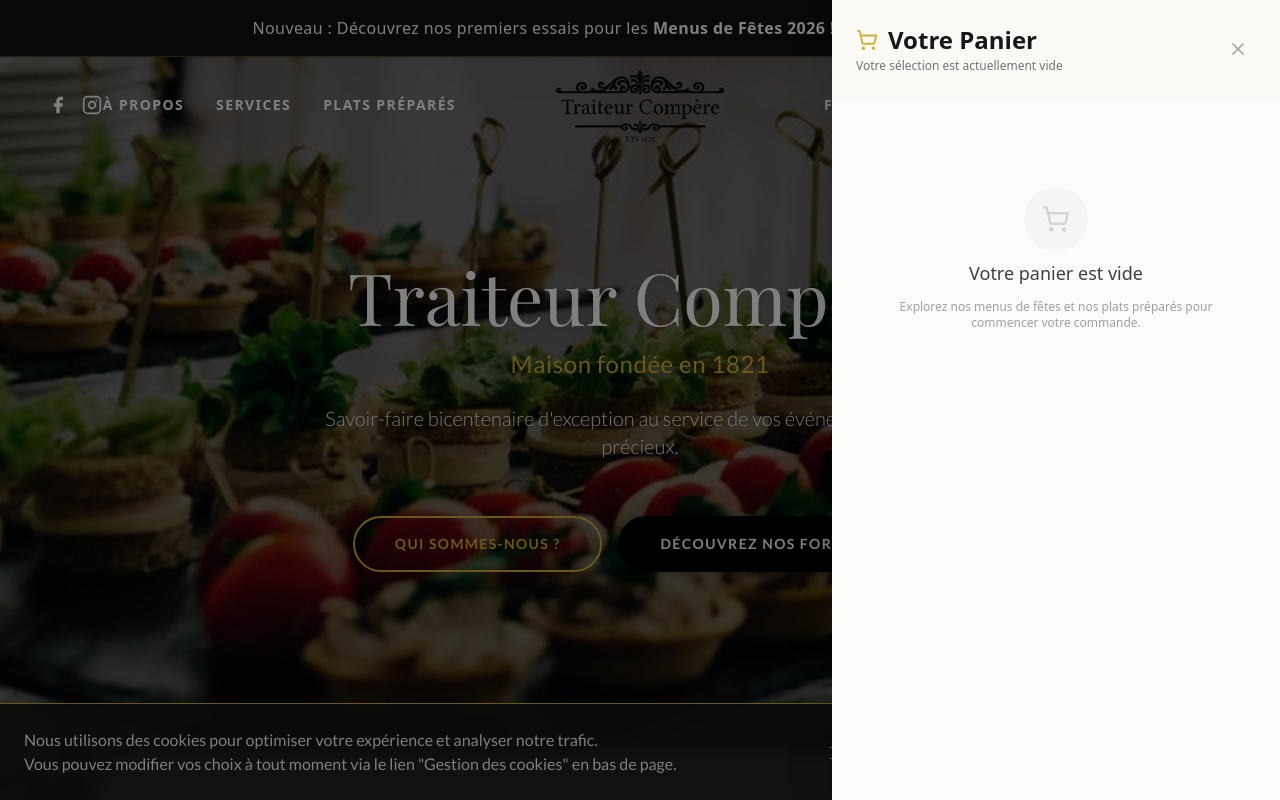
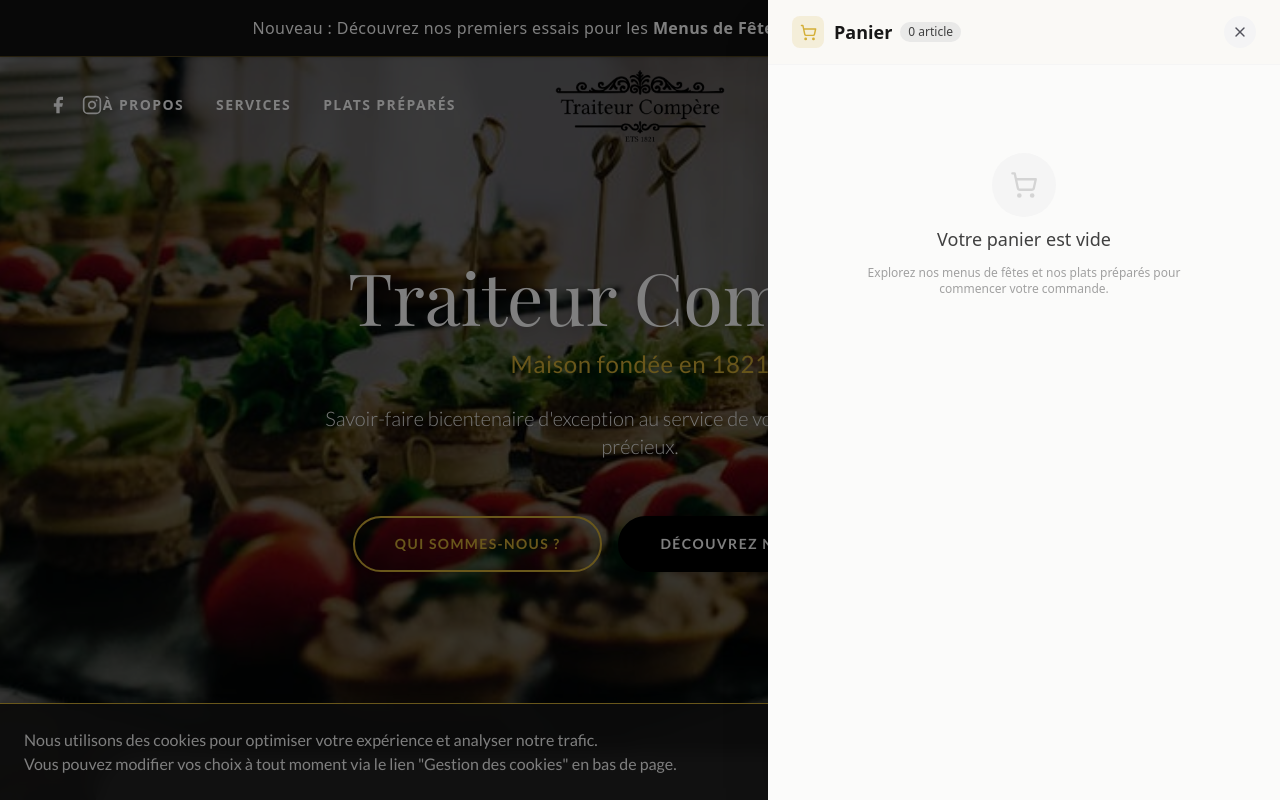
Before and after one commit to FlorianMeganck/traiteur-compere, a Next.js app: page / in a window 1280 px wide. Both pictures are taken after a click on the button 1212 px from the left and 105 px from the top of the page. Shown: the top 800 px of the page. Built offline with nearby package versions, Linux system fonts and the light colour scheme; a web font is replaced by a local one.

Commit message:
style(cart): refonte structurelle moderne du Cart Drawer (gabarit élargi sm:max-w-md lg:max-w-lg, header compact, grille de composition avec étiquettes et footer sticky)

```diff
--- a/app/components/Navbar.tsx
+++ b/app/components/Navbar.tsx
@@ -292,30 +292,34 @@ export default function Navbar() {
                             animate={{ x: 0 }}
                             exit={{ x: "100%" }}
                             transition={{ type: "spring", damping: 25, stiffness: 200 }}
-                            className="fixed top-0 right-0 h-[100dvh] w-full max-w-md bg-white z-[70] shadow-2xl flex flex-col"
+                            className="fixed top-0 right-0 h-[100dvh] w-full sm:max-w-md lg:max-w-lg bg-white z-[70] shadow-2xl flex flex-col"
                         >
-                            <div className="p-5 sm:p-6 border-b border-neutral-100/80 flex justify-between items-center bg-[#FAF9F6]">
-                                <div>
-                                    <h2 className="text-xl sm:text-2xl font-serif font-bold text-neutral-900 flex items-center gap-2.5">
-                                        <ShoppingCart className="text-[#D4AF37]" size={22} />
-                                        <span>Votre Panier</span>
-                                    </h2>
-                                    <p className="text-xs text-neutral-500 font-light mt-0.5">
-                                        {totalItems === 0
-                                            ? "Votre sélection est actuellement vide"
-                                            : `${totalItems} ${totalItems > 1 ? 'articles sélectionnés' : 'article sélectionné'}`}
-                                    </p>
+                            {/* 1. HEADER COMPACT */}
+                            <div className="px-6 py-4 border-b border-neutral-100 flex justify-between items-center bg-[#FAF9F6] shrink-0">
+                                <div className="flex items-center gap-2.5">
+                                    <div className="w-8 h-8 rounded-lg bg-[#D4AF37]/15 text-[#D4AF37] flex items-center justify-center">
+                                        <ShoppingCart size={17} />
+                                    </div>
+                                    <div className="flex items-center gap-2">
+                                        <h2 className="font-serif font-bold text-lg text-neutral-900">
+                                            Panier
+                                        </h2>
+                                        <span className="text-xs bg-neutral-200/80 text-neutral-700 font-medium px-2 py-0.5 rounded-full">
+                                            {totalItems} {totalItems > 1 ? 'articles' : 'article'}
+                                        </span>
+                                    </div>
                                 </div>
                                 <button
                                     onClick={() => setIsCartOpen(false)}
-                                    className="w-9 h-9 rounded-full flex items-center justify-center text-neutral-400 hover:text-neutral-900 hover:bg-neutral-200/60 transition-all duration-200"
+                                    className="w-8 h-8 rounded-full bg-zinc-100 hover:bg-zinc-200 text-zinc-600 hover:text-black flex items-center justify-center transition-all duration-200"
                                     aria-label="Fermer le panier"
                                 >
-                                    <X size={20} />
+                                    <X size={16} />
                                 </button>
                             </div>
 
-                            <div className="flex-1 overflow-y-auto overscroll-y-contain p-5 sm:p-6 space-y-4 bg-[#FBFBFA]">
+                            {/* 2. CORPS DÉFILABLE */}
+                            <div className="flex-1 overflow-y-auto overscroll-y-contain p-6 space-y-4 bg-[#FBFBFA]">
                                 {cartItems.length === 0 ? (
                                     <div className="text-center text-neutral-400 py-16 px-4 space-y-3">
                                         <div className="w-16 h-16 rounded-full bg-neutral-100 text-neutral-300 flex items-center justify-center mx-auto mb-2">
@@ -339,25 +343,25 @@ export default function Navbar() {
                                                 {/* Bouton supprimer discret */}
                                                 <button
                                                     onClick={() => removeFromCart(item.id)}
-                                                    className="absolute top-3.5 right-3.5 w-7 h-7 flex items-center justify-center rounded-full text-neutral-300 hover:text-red-500 hover:bg-red-50 transition-colors"
+                                                    className="absolute top-3.5 right-3.5 w-7 h-7 flex items-center justify-center rounded-lg text-neutral-400 hover:text-red-600 hover:bg-red-50 transition-colors"
                                                     title="Supprimer l'article"
                                                 >
                                                     <Trash2 size={16} />
                                                 </button>
 
                                                 <div className="pr-7">
-                                                    {/* Tags & Nom du plat */}
-                                                    <div className="flex items-center gap-2 mb-1.5 flex-wrap">
+                                                    {/* En-tête de carte : Tag & Nom */}
+                                                    <div className="flex items-center gap-2 mb-1 flex-wrap">
                                                         {isFestive ? (
-                                                            <span className="text-[10px] bg-amber-50 text-amber-800 border border-amber-200/80 font-bold px-2.5 py-0.5 rounded-full uppercase tracking-wider">
+                                                            <span className="text-[10px] bg-amber-50 text-amber-800 border border-amber-200 font-bold px-2 py-0.5 rounded-full uppercase tracking-wider">
                                                                 Fêtes
                                                             </span>
                                                         ) : (
-                                                            <span className="text-[10px] bg-neutral-100 text-neutral-600 font-bold px-2.5 py-0.5 rounded-full uppercase tracking-wider">
+                                                            <span className="text-[10px] bg-neutral-100 text-neutral-600 font-bold px-2 py-0.5 rounded-full uppercase tracking-wider">
                                                                 Semaine
                                                             </span>
                                                         )}
-                                                        <h4 className="font-serif font-bold text-neutral-900 text-sm sm:text-base leading-snug">
+                                                        <h4 className="font-serif font-bold text-neutral-900 text-base leading-snug">
                                                             {item.nomPlat}
                                                         </h4>
                                                     </div>
@@ -366,31 +370,37 @@ export default function Navbar() {
                                                         {item.badge || (weekData ? `${item.jour} (${weekData.week.split(' :')[0]})` : item.jour)}
                                                     </p>
 
-                                                    {/* Composition détaillée du Menu de Fêtes avec micro-puces dorées */}
+                                                    {/* Zone de composition avec étiquettes claires */}
                                                     {isFestive && item.coursesSummary && item.coursesSummary.length > 0 && (
-                                                        <div className="bg-[#FAF9F6] border border-amber-100/80 rounded-xl p-3 mb-3 space-y-1.5 text-xs text-neutral-700">
-                                                            {item.coursesSummary.map((course, cIdx) => (
-                                                                <div key={cIdx} className="flex items-start gap-2 leading-snug">
-                                                                    <span className="w-1.5 h-1.5 rounded-full bg-[#D4AF37] mt-1.5 shrink-0" />
-                                                                    <span>
-                                                                        <strong className="text-neutral-900 font-semibold">{course.split(':')[0]} :</strong> {course.split(':').slice(1).join(':')}
-                                                                    </span>
-                                                                </div>
-                                                            ))}
+                                                        <div className="bg-[#FAF9F6] border border-neutral-200/80 rounded-xl p-3 mb-3.5 space-y-2 text-xs">
+                                                            {item.coursesSummary.map((course, cIdx) => {
+                                                                const [label, ...valParts] = course.split(':');
+                                                                const value = valParts.join(':').trim();
+                                                                return (
+                                                                    <div key={cIdx} className="grid grid-cols-[68px_1fr] items-start gap-2 leading-snug">
+                                                                        <span className="font-bold text-[9px] uppercase tracking-wider text-[#927116] bg-[#D4AF37]/15 px-1 py-0.5 rounded text-center shrink-0">
+                                                                            {label.trim()}
+                                                                        </span>
+                                                                        <span className="text-neutral-850 font-medium">
+                                                                            {value}
+                                                                        </span>
+                                                                    </div>
+                                                                );
+                                                            })}
                                                         </div>
                                                     )}
 
                                                     {/* Soupes associées (Plats préparés) */}
                                                     {item.soupes && Object.entries(item.soupes).map(([soupe, qty]) => qty > 0 && (
-                                                        <div key={soupe} className="flex justify-between items-center text-xs text-neutral-600 mb-2 pl-3 border-l-2 border-[#D4AF37]/50 py-0.5">
+                                                        <div key={soupe} className="flex justify-between items-center text-xs text-neutral-600 mb-2 pl-2.5 border-l-2 border-[#D4AF37]/50 py-0.5">
                                                             <span>+ {qty}x {soupe}</span>
-                                                            <span className="font-semibold text-neutral-800">{qty * (item.prixUnitaireSoupe || 0)} €</span>
+                                                            <span className="font-semibold text-neutral-900">{qty * (item.prixUnitaireSoupe || 0)} €</span>
                                                         </div>
                                                     ))}
 
-                                                    {/* Contrôleur de Quantité Capsule & Prix Total */}
+                                                    {/* Ligne d'action inférieure : Sélecteur quantité compact & Prix total */}
                                                     <div className="flex justify-between items-center pt-2 mt-2 border-t border-neutral-100">
-                                                        {/* Capsule +/- */}
+                                                        {/* Sélecteur de quantité compact */}
                                                         <div className="inline-flex items-center gap-1.5 bg-neutral-50 border border-neutral-200/80 p-1 rounded-full shadow-2xs">
                                                             <button
                                                                 onClick={() => updateQuantity(item.id, -1)}
@@ -411,9 +421,9 @@ export default function Navbar() {
                                                             </button>
                                                         </div>
 
-                                                        {/* Prix Ligne */}
+                                                        {/* Prix total de la ligne */}
                                                         <div className="text-right">
-                                                            <span className="text-sm sm:text-base font-bold text-neutral-900">
+                                                            <span className="text-base font-bold text-neutral-900 font-serif">
                                                                 {item.prixTotalLigne.toLocaleString('fr-BE', { minimumFractionDigits: 2 })} €
                                                             </span>
                                                         </div>
@@ -425,20 +435,24 @@ export default function Navbar() {
                                 )}
                             </div>
 
+                            {/* 3. FOOTER COLLÉ EN BAS */}
                             {cartItems.length > 0 && (
-                                <div className="p-6 border-t border-neutral-200/80 bg-white space-y-4 shadow-lg">
+                                <div className="sticky bottom-0 bg-white border-t border-neutral-100 p-6 space-y-4 shadow-[0_-4px_20px_rgba(0,0,0,0.06)] shrink-0">
                                     <div className="flex justify-between items-baseline">
-                                        <span className="text-xs uppercase tracking-widest text-neutral-500 font-semibold">Sous-total estimé</span>
-                                        <span className="text-2xl sm:text-3xl font-serif font-bold text-[#D4AF37]">
+                                        <div>
+                                            <span className="text-sm font-bold text-neutral-900 block">Total TTC</span>
+                                            <span className="text-[11px] text-neutral-400">TVA incluse</span>
+                                        </div>
+                                        <span className="text-3xl font-serif font-bold text-[#D4AF37]">
                                             {cartTotal.toLocaleString('fr-BE', { minimumFractionDigits: 2 })} €
                                         </span>
                                     </div>
                                     <Link
                                         href={cartItems.some(i => i.itemType === 'menu_fete' || i.semaineId.startsWith('menu') || i.semaineId.startsWith('fetes')) ? "/contact?type=menus_fetes" : "/contact?type=plat_prepare"}
                                         onClick={() => setIsCartOpen(false)}
-                                        className="w-full bg-black hover:bg-[#D4AF37] text-white font-bold text-center py-4 px-6 rounded-2xl flex justify-center items-center gap-2.5 uppercase tracking-wider text-xs sm:text-sm transition-all duration-300 shadow-md hover:shadow-xl hover:scale-[1.01]"
+                                        className="w-full bg-black hover:bg-[#D4AF37] text-white font-bold text-center py-4 px-6 rounded-xl flex justify-center items-center gap-2.5 uppercase tracking-wider text-sm transition-all duration-300 shadow-md hover:shadow-xl hover:scale-[1.01]"
                                     >
-                                        <span>Passer commande</span>
+                                        <span>Valider ma commande</span>
                                         <ArrowRight size={16} />
                                     </Link>
                                 </div>
```
